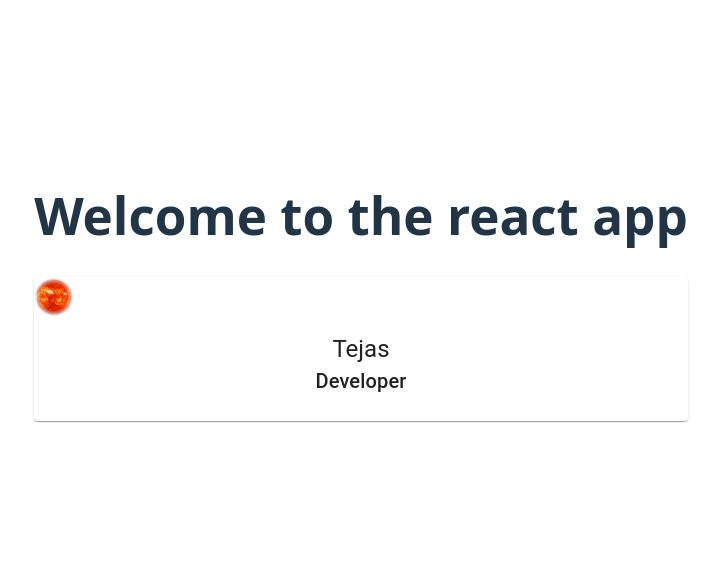
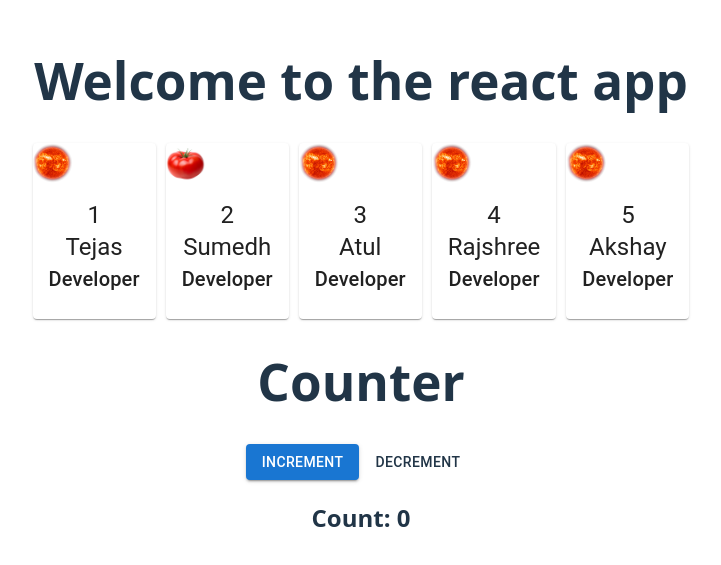
Before and after one commit to AspireQ-pro/react-teaching-demo, a React (Vite) app in the folder teaching-react/: page / in a window 1280 px wide. Shown: the part 113-678 px from the top of the page, without its empty margins (279-1000 px from the left). Built offline with nearby package versions, Linux system fonts and the light colour scheme.

Commit message:
day 2 changes added

```diff
--- a/teaching-react/src/App.jsx
+++ b/teaching-react/src/App.jsx
@@ -1,7 +1,10 @@
 import { useState } from 'react'
 import './App.css'
-
+import VegliImage from "./assets/vegli_image.jpg"
+import Teja from "./assets/Tejas_lava.png"
 import ProfileCard from './components/ProfileCard'
+// import AboutUs from './components/AboutUs'
+import Counter from './components/counter'
 function Welcome(){
   return <h1>Welcome to the react app</h1>
 }
@@ -24,16 +27,30 @@ function Welcome1(props){
 //that are passed from parent to child components
 //they are read-only so they cannot be changed
 
+
+const students = [
+  { id: 1, name: "Tejas", role: "Developer" , image: Teja},
+  { id: 2, name: "Sumedh", role: "Developer" , image: VegliImage},
+  { id: 3, name: "Atul", role: " Developer" , image: Teja},
+  { id: 4, name: "Rajshree", role: "Developer" , image: Teja},
+  { id: 5, name: "Akshay", role: "Developer" , image: Teja}
+];
+
 function App() {
 //Jsx:=>(Javascript XML) writing a html inside the javascript
   return (
     <>
 
        <Welcome/>
+       <div style={{display:"flex", justifyContent:"space-between",gap:"10px"}}>
+         {students.map((student,index)=>(
+            <ProfileCard key={index} id={student.id} name={student.name} role={student.role} image={student.image}/>
+         ))}
+       </div>
        {/* <Welcome1 name="Sumedh" role="Developer"/>
        <Button label="Click Me" color="blue" onClick={handleclick}/> */}
+       <Counter/>
 
-       <ProfileCard name="Tejas" role="Developer"/>
     </>
   )
 }
--- /dev/null
+++ b/teaching-react/src/components/AboutUs.jsx
@@ -0,0 +1,10 @@
+function AboutUs() {
+  return (
+    <div>
+      <h2>About Us</h2>
+      <p>We are a team of passionate developers.</p>
+    </div>
+  );
+}
+
+export default AboutUs;
--- a/teaching-react/src/components/ProfileCard.jsx
+++ b/teaching-react/src/components/ProfileCard.jsx
@@ -1,12 +1,13 @@
 // how to create a component / function
 import {Avatar, Card, CardContent,Typography} from "@mui/material";
-import Teja from './Tejas_lava.png';
+import Teja from "../assets/vegli_image.jpg";
 function ProfileCard(props){
 
     return(
       <Card>
-        <Avatar alt="Tejas" src={Teja}/>
+        <Avatar alt="Tejas" src={props.image}/>
         <CardContent>
+          <Typography variant="h5">{props.id}</Typography>
           <Typography variant="h5">{props.name}</Typography>
           <Typography variant="h6">{props.role}</Typography>
 
--- /dev/null
+++ b/teaching-react/src/components/counter.jsx
@@ -0,0 +1,49 @@
+//state management in react
+
+// there are 3 state management
+// local state
+//global state
+    //  1.Using react-redux
+    //  2.Context API
+
+//Local state
+//Difference between state and props
+//hooks-- useState
+//Event Handling -- onClick, onChange
+//Passing the data via event handlers
+
+
+//what is state?
+// is way to store and manage dynamic data in a component
+//unlike props(pass from parent to child) , state is managed within the component only
+//when state changes , the component re-renders or load again to reflect the changes
+
+//hooks
+//hooks are nothing but the functions only which is used for the state management
+
+
+
+import { Button } from "@mui/material";
+import { useState } from "react";
+function Counter(){
+    const [count,setCount]=useState(0);//it is a hook 1 2 3
+
+    const handleIncrement=()=>{
+        setCount(count+1);
+    }
+    const handleDecrement=()=>{
+        setCount(count-1);
+    }
+
+
+ return(
+    <>
+    <h1>Counter</h1>
+        <Button variant="contained" onClick={handleIncrement}>Increment</Button>
+        <Button variant="tertiary" onClick={handleDecrement}>Decrement</Button>
+    <h2>Count: {count}</h2>
+    </>
+)
+};
+
+export default Counter;
```
Also changed, not shown: teaching-react/src/assets/Tejas_lava.png (renamed from teaching-react/src/components/Tejas_lava.png), teaching-react/src/assets/vegli_image.jpg (added).
